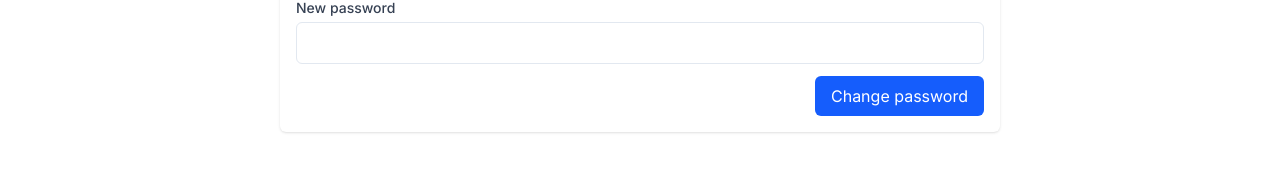
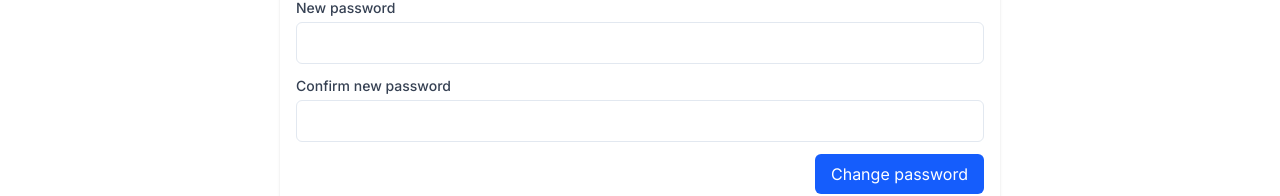
Before and after one commit to Danish-Hussain/LMS_Project, a Next.js app: page /account/change-password in a window 1280 px wide. Shown: the part 224-420 px from the top of the page. Built offline with nearby package versions, Linux system fonts and the light colour scheme; no server answers.

Commit message:
UI: add confirm password and client-side validation to change-password page

```diff
--- a/src/app/account/change-password/page.tsx
+++ b/src/app/account/change-password/page.tsx
@@ -6,6 +6,7 @@ import useToast from '@/hooks/useToast'
 export default function ChangePasswordPage() {
   const [currentPassword, setCurrentPassword] = useState('')
   const [newPassword, setNewPassword] = useState('')
+  const [confirmPassword, setConfirmPassword] = useState('')
   const [loading, setLoading] = useState(false)
   const toast = useToast()
 
@@ -13,6 +14,12 @@ export default function ChangePasswordPage() {
     e.preventDefault()
     setLoading(true)
     try {
+      if (newPassword !== confirmPassword) {
+        toast.error('New password and confirm password do not match')
+        setLoading(false)
+        return
+      }
+
       const res = await fetch('/api/account/change-password', {
         method: 'POST',
         headers: { 'Content-Type': 'application/json' },
@@ -21,7 +28,8 @@ export default function ChangePasswordPage() {
       if (!res.ok) throw new Error(await res.text())
       toast.success('Password changed')
       setCurrentPassword('')
-      setNewPassword('')
+  setNewPassword('')
+  setConfirmPassword('')
     } catch (err) {
       toast.error('Failed to change password')
     } finally {
@@ -39,7 +47,11 @@ export default function ChangePasswordPage() {
         </div>
         <div>
           <label className="block text-sm font-medium text-gray-700">New password</label>
-          <input type="password" value={newPassword} onChange={(e) => setNewPassword(e.target.value)} className="mt-1 block w-full border rounded-md px-3 py-2" required />
+            <input type="password" value={newPassword} onChange={(e) => setNewPassword(e.target.value)} className="mt-1 block w-full border rounded-md px-3 py-2" required />
+          </div>
+          <div>
+            <label className="block text-sm font-medium text-gray-700">Confirm new password</label>
+            <input type="password" value={confirmPassword} onChange={(e) => setConfirmPassword(e.target.value)} className="mt-1 block w-full border rounded-md px-3 py-2" required />
         </div>
         <div className="flex justify-end">
           <button type="submit" disabled={loading} className="px-4 py-2 bg-blue-600 text-white rounded-md">{loading ? 'Saving...' : 'Change password'}</button>
```
